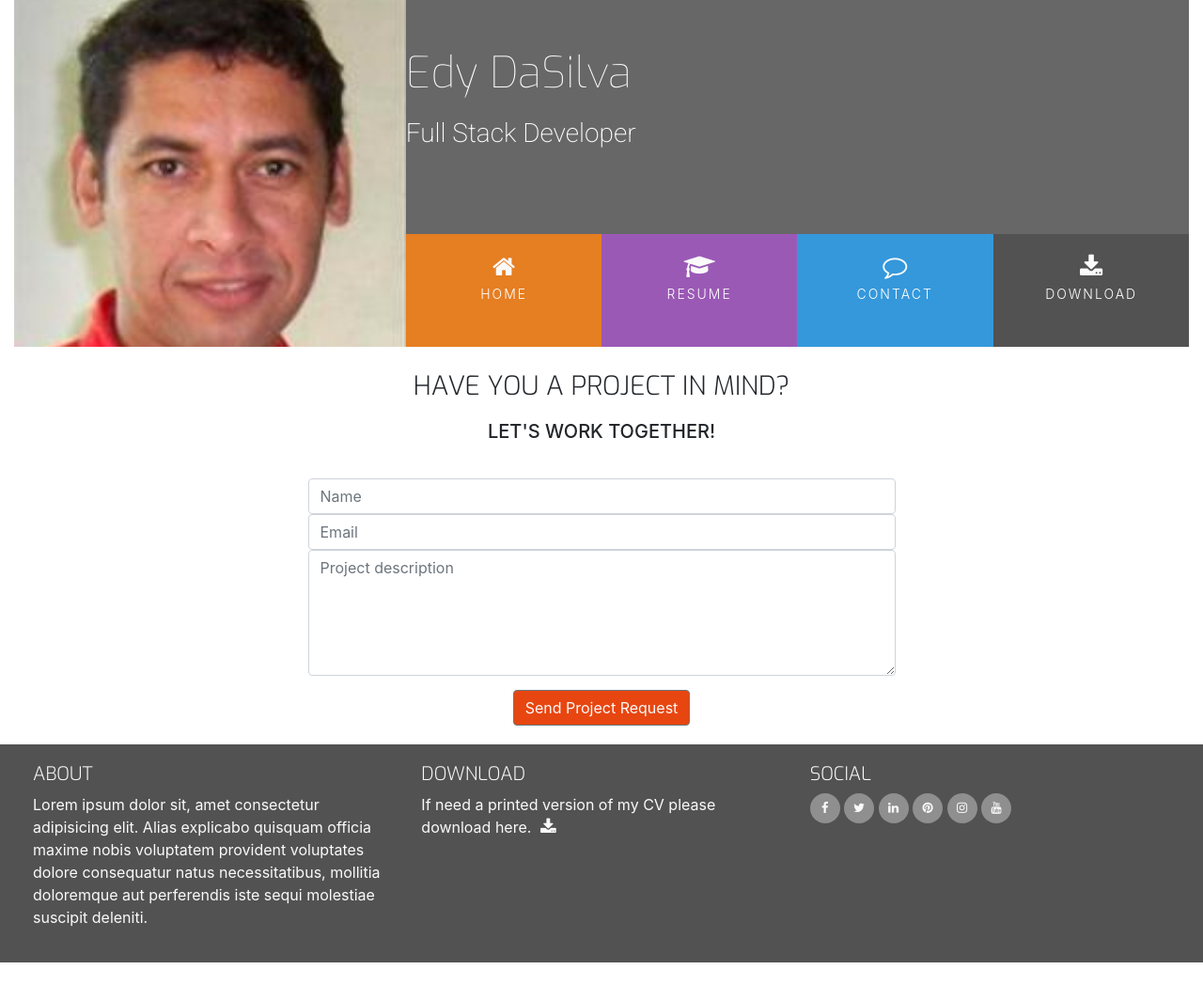
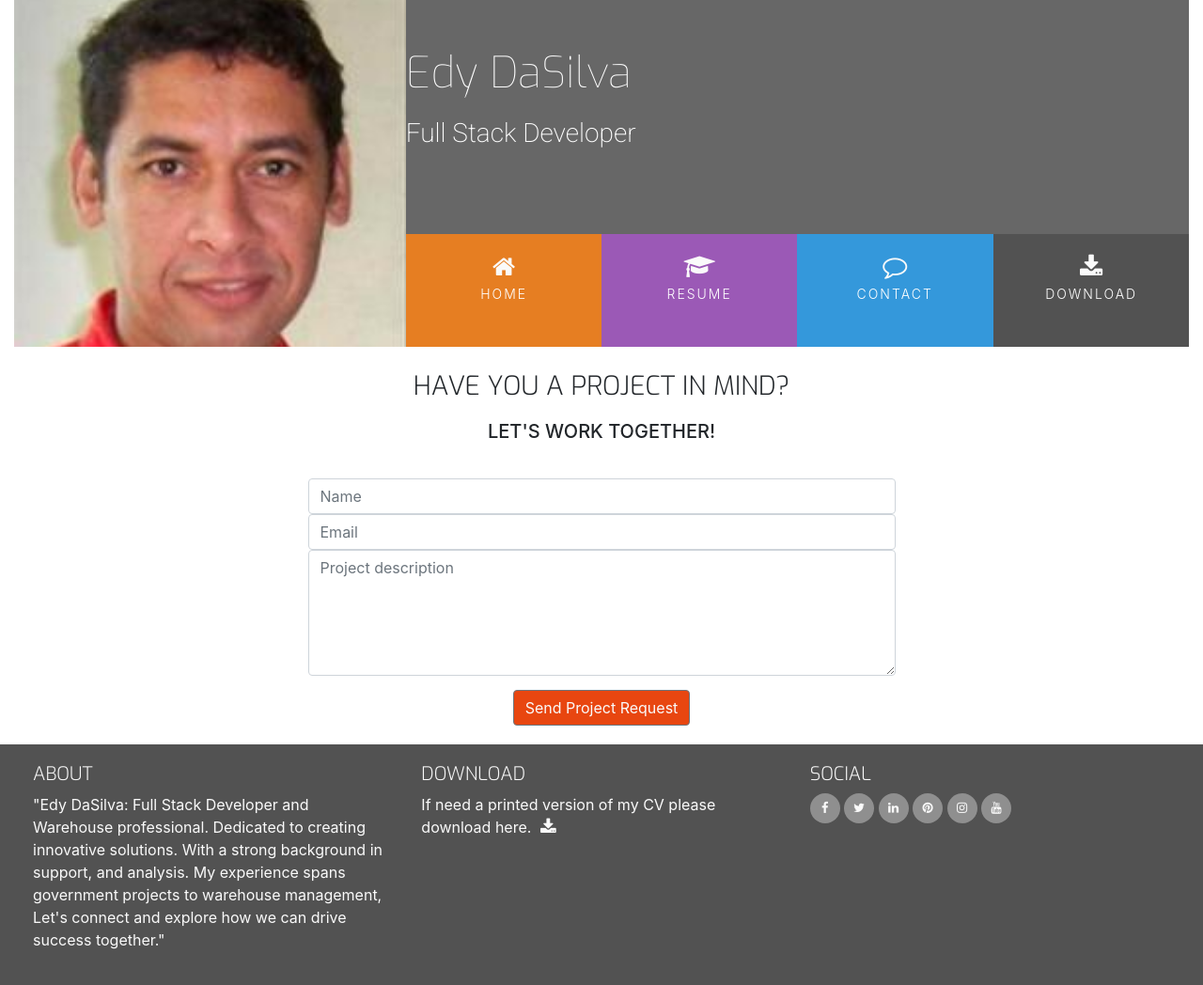
Before and after one commit to EdyDaSilva/cv-app, a plain HTML site: page contact.html in a window 1280 px wide. Shown: the whole page at 94% size. Before the commit the page ends 1024 px from the top, so only its background shows below. Drawn offline with nearby package versions, Linux system fonts and the light colour scheme.

Commit message:
footer update

```diff
--- a/contact.html
+++ b/contact.html
@@ -72,9 +72,9 @@
             <div class="col-sm-4">
                 <h5 class="uppercase general-sub">About</h5>
                 <p class="inline-block">
-                    Lorem ipsum dolor sit, amet consectetur adipisicing elit.
-                    Alias explicabo quisquam officia maxime nobis voluptatem provident voluptates dolore consequatur natus necessitatibus,
-                    mollitia doloremque aut perferendis iste sequi molestiae suscipit deleniti.
+                    "Edy DaSilva: Full Stack Developer and Warehouse professional. Dedicated to creating innovative solutions.
+                    With a strong background in support, and analysis. My experience spans government projects to warehouse management,
+                    Let's connect and explore how we can drive success together."
                 </p>
             </div>
             <div class="col-sm-4">
```
Also changed, not shown: index.html (+3 -3 lines), resume.html (+3 -3 lines).
